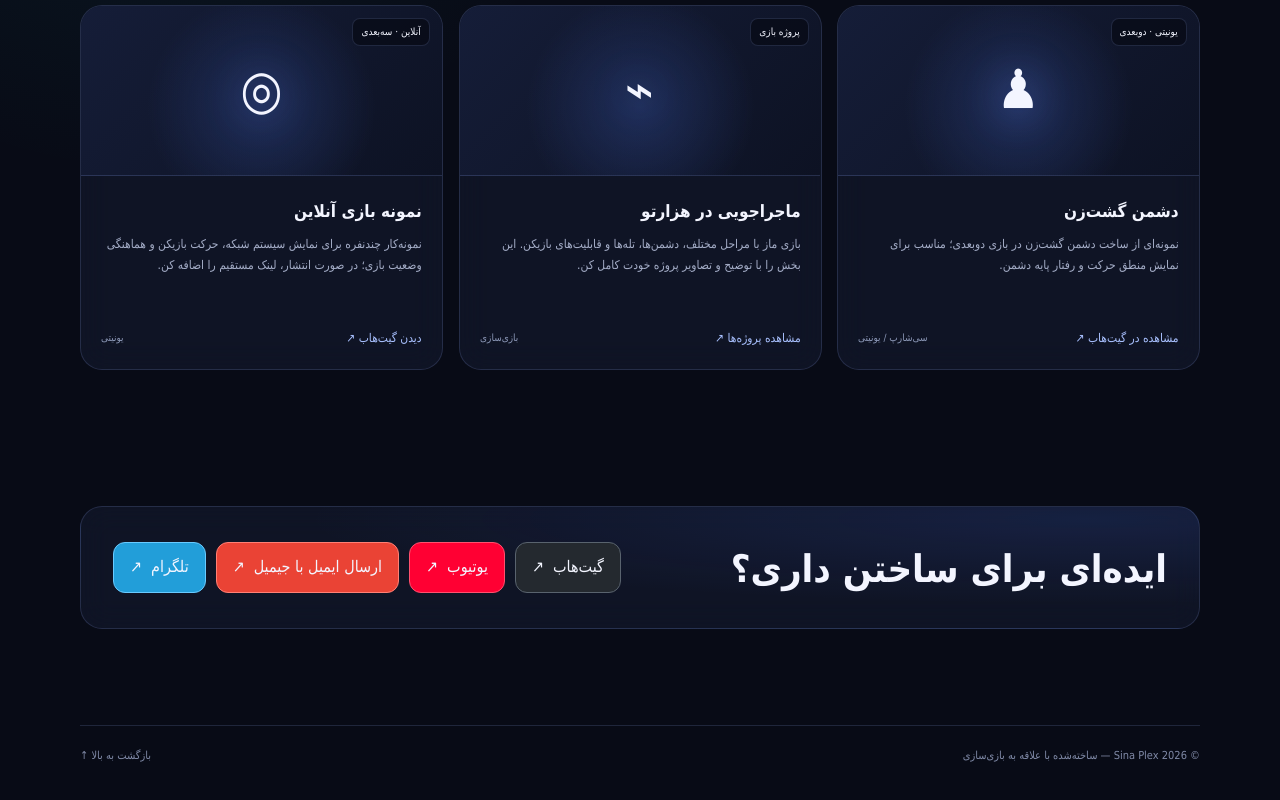
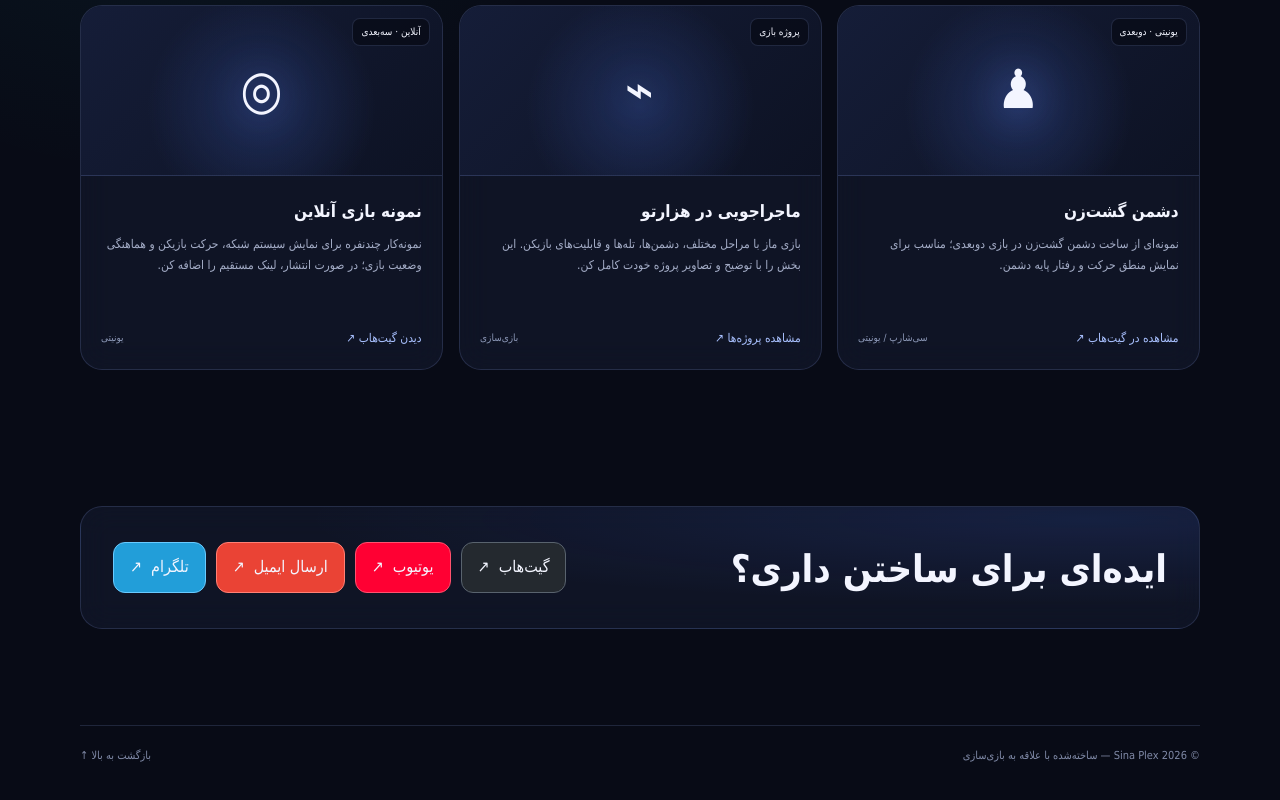
Before and after one commit to BDadmehr0/Sinaplex.github.io, a plain HTML site: page index.html in a window 1280 px wide. Shown: the part 1281-2081 px from the top of the page. Drawn offline with Linux system fonts and the light colour scheme.

Commit message:
Update index.html

```diff
--- a/index.html
+++ b/index.html
@@ -260,7 +260,7 @@
         <div class="contact-actions">
           <a class="btn social-github" href="https://github.com/Sinaplex" target="_blank" rel="noreferrer">گیت‌هاب <span class="ltr">↗</span></a>
           <a class="btn social-youtube" href="https://www.youtube.com/@Sina_Plex" target="_blank" rel="noreferrer">یوتیوب <span class="ltr">↗</span></a>
-          <a class="btn social-gmail" id="gmailLink" href="https://mail.google.com/mail/?view=cm&fs=1&to=YOUR_EMAIL@example.com" target="_blank" rel="noreferrer">ارسال ایمیل با جیمیل <span class="ltr">↗</span></a>
+          <a class="btn social-gmail" id="gmailLink" href="https://mail.google.com/mail/?view=cm&fs=1&to=YOUR_EMAIL@example.com" target="_blank" rel="noreferrer">ارسال ایمیل <span class="ltr">↗</span></a>
           <a class="btn social-telegram" id="telegramLink" href="https://t.me/YOUR_TELEGRAM_USERNAME" target="_blank" rel="noreferrer">تلگرام <span class="ltr">↗</span></a>
         </div>
       </div>
```
